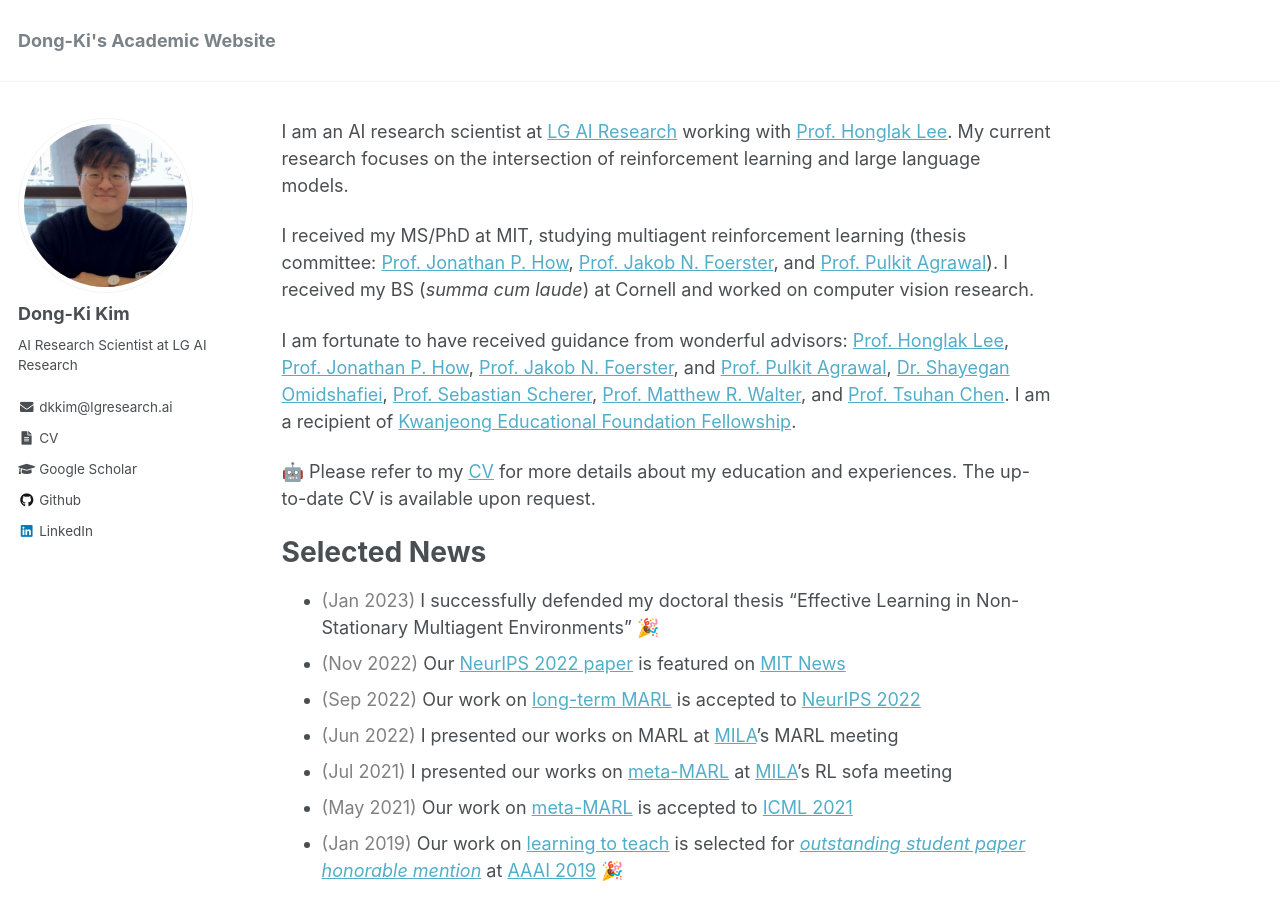
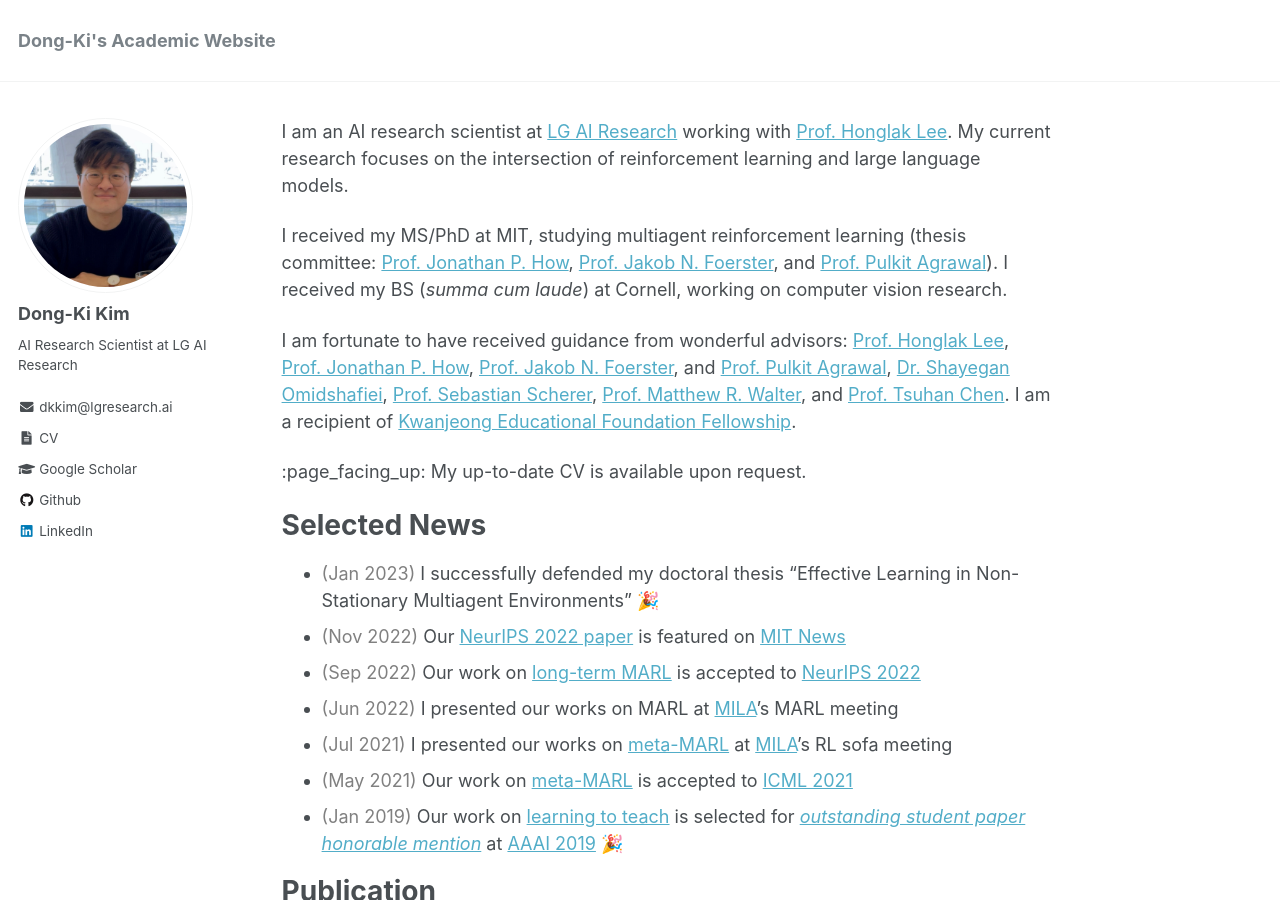
Before and after one commit to dkkim93/dkkim93.github.io, a Jekyll site: the page built from _pages/about.md, in a window 1280 px wide and 900 px high. Built offline with Jekyll 4.4.1, drawn with Linux system fonts in a browser that asks for light colours.

Commit message:
intro update

```diff
--- a/_pages/about.md
+++ b/_pages/about.md
@@ -9,11 +9,11 @@ redirect_from:
 ---
 I am an AI research scientist at <a href="https://www.lgresearch.ai/" target="_blank">LG AI Research</a> working with <a href="https://scholar.google.com/citations?user=fmSHtE8AAAAJ&hl=en" target="_blank">Prof. Honglak Lee</a>. My current research focuses on the intersection of reinforcement learning and large language models.
 
-I received my MS/PhD at MIT, studying multiagent reinforcement learning (thesis committee: <a href="https://scholar.google.com/citations?user=gX7rSCcAAAAJ&hl=en" target="_blank">Prof. Jonathan P. How</a>, <a href="https://www.jakobfoerster.com/" target="_blank">Prof. Jakob N. Foerster</a>, and <a href="http://people.csail.mit.edu/pulkitag/" target="_blank">Prof. Pulkit Agrawal</a>). I received my BS (*summa cum laude*) at Cornell and worked on computer vision research.
+I received my MS/PhD at MIT, studying multiagent reinforcement learning (thesis committee: <a href="https://scholar.google.com/citations?user=gX7rSCcAAAAJ&hl=en" target="_blank">Prof. Jonathan P. How</a>, <a href="https://www.jakobfoerster.com/" target="_blank">Prof. Jakob N. Foerster</a>, and <a href="http://people.csail.mit.edu/pulkitag/" target="_blank">Prof. Pulkit Agrawal</a>). I received my BS (*summa cum laude*) at Cornell, working on computer vision research.
 
 I am fortunate to have received guidance from wonderful advisors: <a href="https://scholar.google.com/citations?user=fmSHtE8AAAAJ&hl=en" target="_blank">Prof. Honglak Lee</a>, <a href="https://scholar.google.com/citations?user=gX7rSCcAAAAJ&hl=en" target="_blank">Prof. Jonathan P. How</a>, <a href="https://www.jakobfoerster.com/" target="_blank">Prof. Jakob N. Foerster</a>, and <a href="http://people.csail.mit.edu/pulkitag/" target="_blank">Prof. Pulkit Agrawal</a>, <a href="https://scholar.google.com/citations?user=nm5wMNUAAAAJ&hl=en" target="_blank">Dr. Shayegan Omidshafiei</a>, <a href="https://www.ri.cmu.edu/ri-faculty/sebastian-scherer/" target="_blank">Prof. Sebastian Scherer</a>, <a href="https://home.ttic.edu/~mwalter/" target="_blank">Prof. Matthew R. Walter</a>, and <a href="https://www.nus.edu.sg/about/management/chen-tsuhan" target="_blank">Prof. Tsuhan Chen</a>. I am a recipient of <a href="http://ikef.or.kr/page.php?id=intro/intro">Kwanjeong Educational Foundation Fellowship</a>.
 
-&#129302; Please refer to my <a href="https://github.com/dkkim93/dkkim93.github.io/blob/master/files/Kim_DongKi_Resume.pdf" target="_blank">CV</a> for more details about my education and experiences. The up-to-date CV is available upon request.
+:page_facing_up: My up-to-date CV is available upon request.
 
 Selected News
 ======
```
Also changed, not shown: 1 other file.
